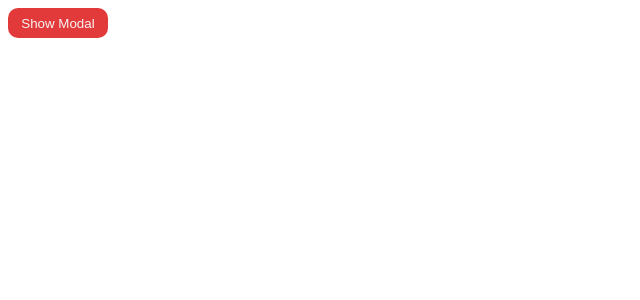
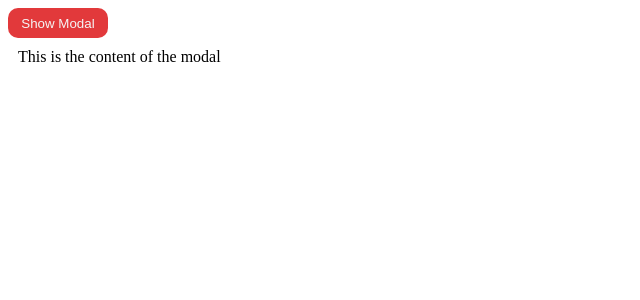
Before and after one commit to acciojob/react-composition-2-AmanVerma5, a React app: page / in a window 1280 px wide. Shown: the top 300 px of the page, without its empty margins (0-640 px from the left). Built offline with nearby package versions, Linux system fonts and the light colour scheme.

Commit message:
submitting code-Tue Aug 01 2023 19:21:07 GMT+0530 (India Standard Time)

```diff
--- a/src/components/ModalContainer.js
+++ b/src/components/ModalContainer.js
@@ -10,7 +10,7 @@
     return(
         <div className="model-overlay">
             <button className="model-close" onClick={()=>handleClick(false)}>Close</button>
-            <p className="model p">This is the content of the modal</p>
+            <p className="model-p">This is the content of the modal</p>
         </div>
     )
 }
--- a/src/components/ShowModal.js
+++ b/src/components/ShowModal.js
@@ -10,6 +10,7 @@
         <div className="show-modal">
             <button onClick={()=>setOpen(true)}>Show Modal</button>
             {open && <ModalContainer handleClick={setOpen} />}
+            <p className="model-p">This is the content of the modal</p>
         </div>
     )
 }
```
